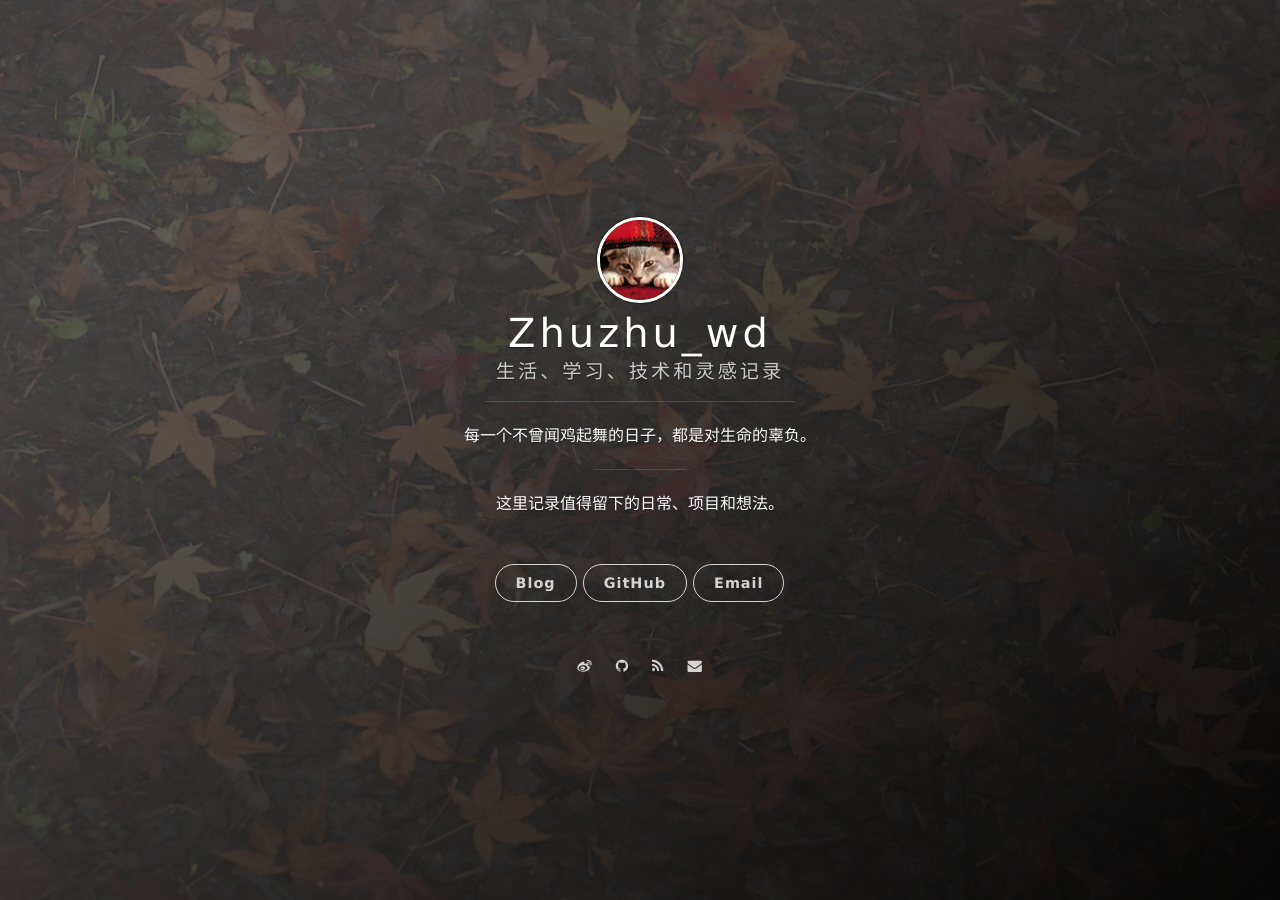
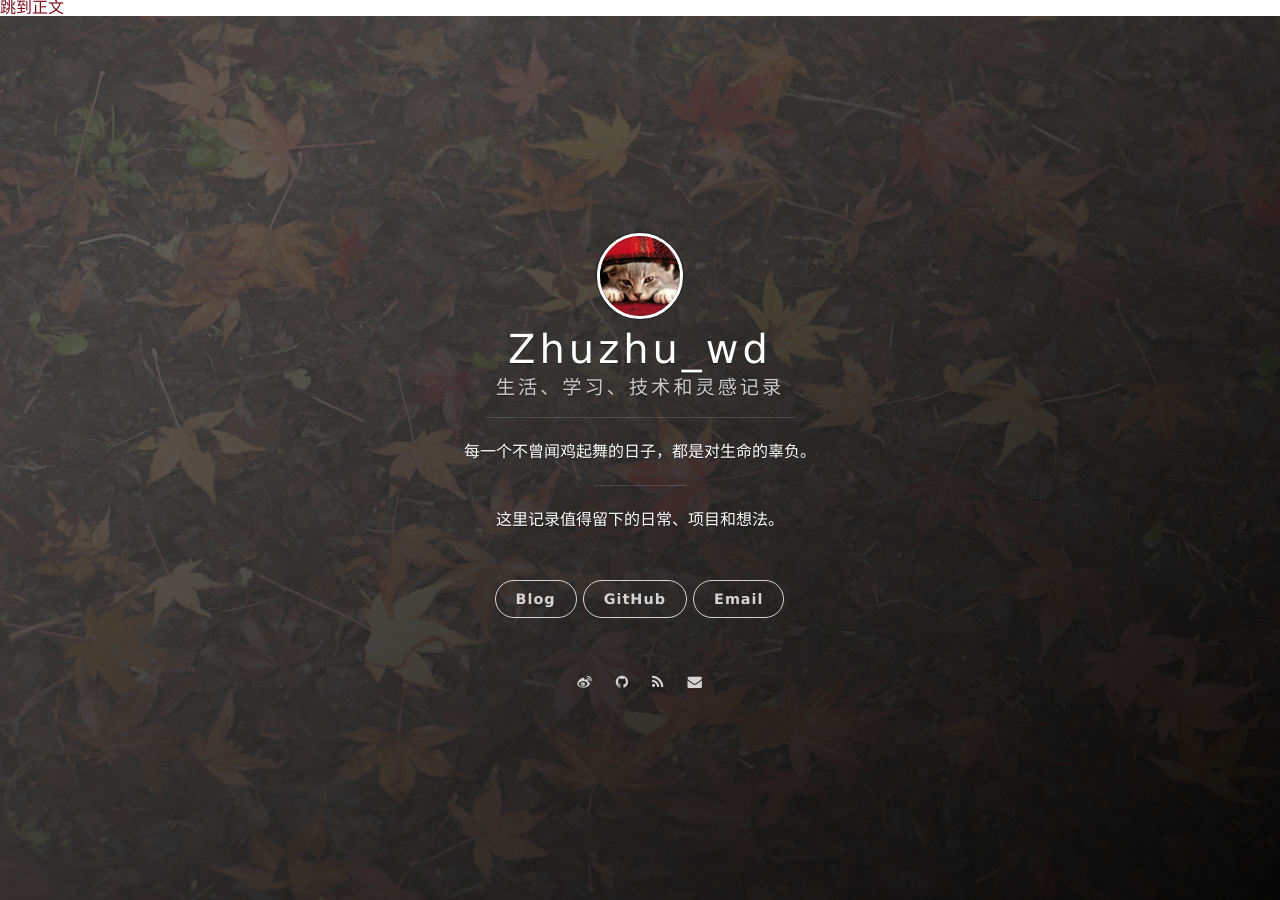
Before and after one commit to zhuzhu1fanfan/zhuzhu1fanfan.github.io, a Jekyll site: the page built from index.html, in a window 1280 px wide. Built offline with Jekyll 4.4.1, drawn with Linux system fonts in a browser that asks for light colours; nearby versions of some CDN libraries; the list of posts is cut into pages by our own code.

Commit message:
Modernize default blog layout

```diff
--- a/_layouts/default.html
+++ b/_layouts/default.html
@@ -1,26 +1,18 @@
 <!DOCTYPE html>
-<html>
+<html lang="zh-CN">
 
   {% include head.html %}
 
   <body>
-
-    <span class="mobile btn-mobile-menu">
-        <i class="fa fa-list btn-mobile-menu__icon"></i>
-        <i class="fa fa-angle-up btn-mobile-close__icon hidden"></i>
-    </span>
-
+    <a class="skip-link" href="#main">跳到正文</a>
     {% include side-panel.html %}
 
-    <div class="content-wrapper">
-        <div class="content-wrapper__inner">
-            {{ content }}
-            {% include footer.html %}
-        </div>
-    </div>
+    <main id="main" class="site-main">
+      {{ content }}
+    </main>
 
+    {% include footer.html %}
     {% include external.html %}
-
   </body>
 
 </html>
```
